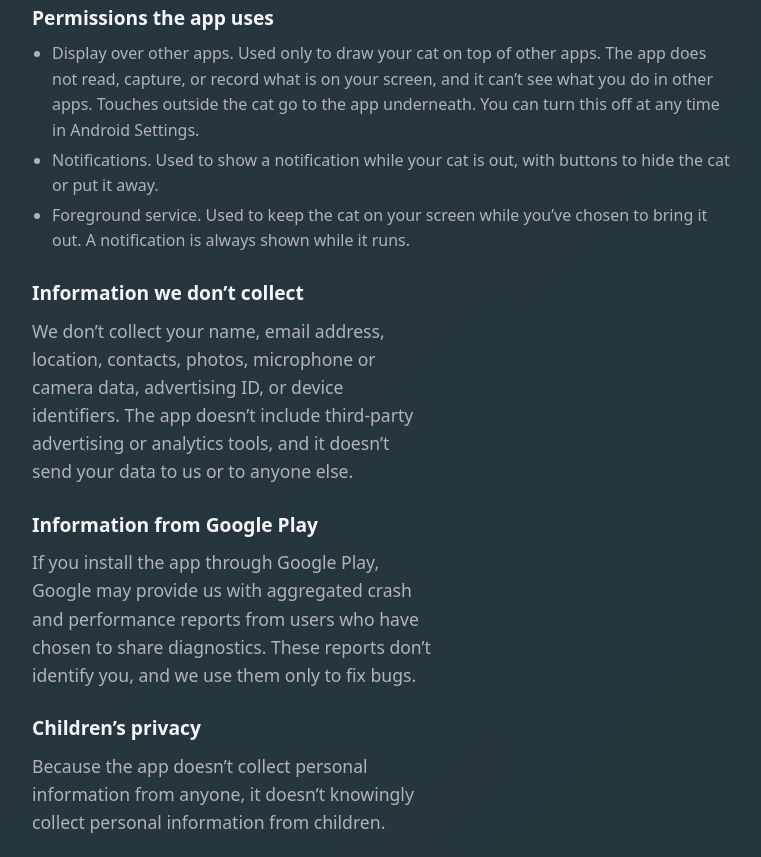
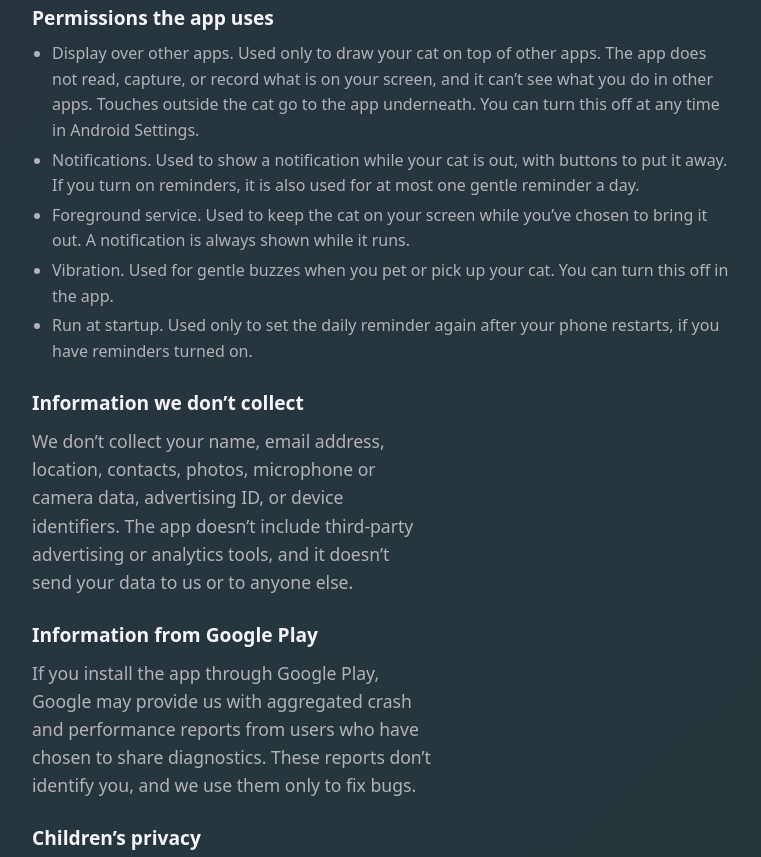
Before and after one commit to BoxCatGames/BoxCatGames.github.io, a plain HTML site: page cat-companion.html in a window 1280 px wide. Shown: the part 1307-2164 px from the top of the page, without its empty margins (258-1019 px from the left). Drawn offline with Linux system fonts and the light colour scheme.

Commit message:
Add files via upload

```diff
--- a/cat-companion.html
+++ b/cat-companion.html
@@ -29,8 +29,10 @@
 <h3>Permissions the app uses</h3>
 <ul>
 <li>Display over other apps. Used only to draw your cat on top of other apps. The app does not read, capture, or record what is on your screen, and it can’t see what you do in other apps. Touches outside the cat go to the app underneath. You can turn this off at any time in Android Settings.</li>
-<li>Notifications. Used to show a notification while your cat is out, with buttons to hide the cat or put it away.</li>
+<li>Notifications. Used to show a notification while your cat is out, with buttons to put it away. If you turn on reminders, it is also used for at most one gentle reminder a day.</li>
 <li>Foreground service. Used to keep the cat on your screen while you’ve chosen to bring it out. A notification is always shown while it runs.</li>
+<li>Vibration. Used for gentle buzzes when you pet or pick up your cat. You can turn this off in the app.</li>
+<li>Run at startup. Used only to set the daily reminder again after your phone restarts, if you have reminders turned on.</li>
 </ul>
 
 <h3>Information we don’t collect</h3>
```
